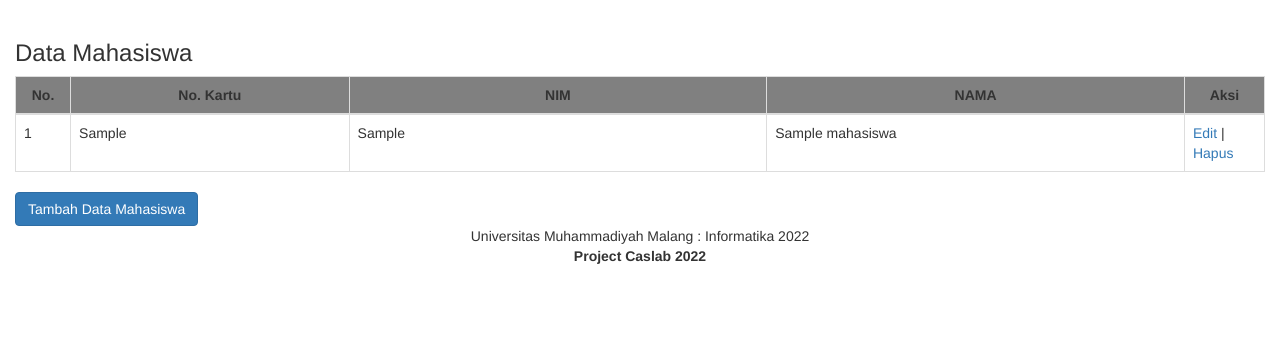
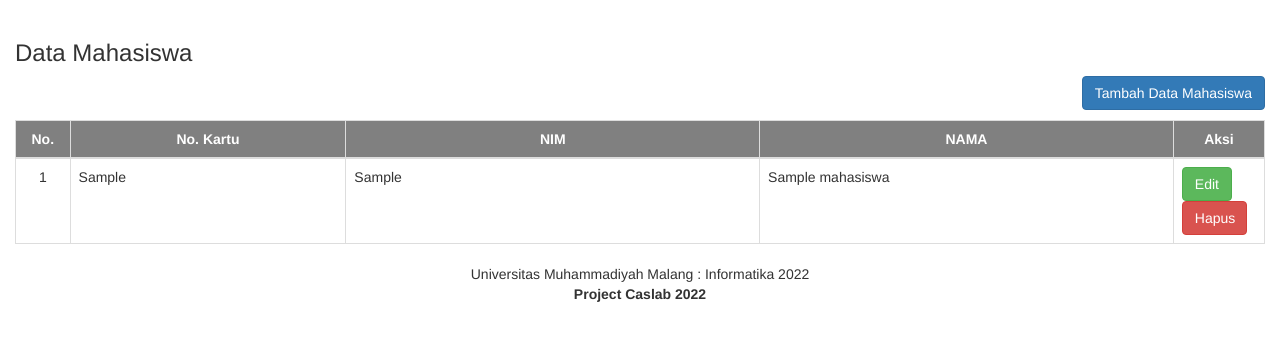
Before and after one commit to n4siKvn1ng/absensi_rfid, a PHP site: page /datamahasiswa.php in a window 1280 px wide. Shown: the part 52-393 px from the top of the page. Run offline with PHP 8.4, Linux system fonts and the light colour scheme; tables that the repository leaves empty or names only in its code hold one stand-in row (values such as "Sample post").

Commit message:
Menambahkan dan merapikan tombol
Memindahkan tombol tambah ke kanan atas, menambahkan tombol hapus dan edit

```diff
--- a/datamahasiswa.php
+++ b/datamahasiswa.php
@@ -3,22 +3,34 @@
     <head>
         <?php include "header.php"; ?>
         <title>Data Mahasiswa</title>
+       <link rel="stylesheet" type="text/css" href="style.css">
     </head>
     <body>
 
         <?php include "menu.php"; ?>
 
         <!--ISI-->
-        <div class="container-fluid">
+
+
+        <div class="container-fluid" style="width:100%;">
             <h3>Data Mahasiswa</h3>
-            <table class="table table-bordered">
+
+
+                        <!-- tombol tambah data mahasiswa -->
+                        <div class="table-header" style="float: right;">
+                        <a href="tambah.php"><button class="btn btn-primary"> Tambah Data Mahasiswa</button></a>
+                        </div>
+
+                        <div style="clear: both;"></div>
+
+            <table class="table table-bordered" style="margin-top: 10px">
             <thead>
-                <tr style="background-color: grey">
-                    <th style="width: 10px; text-align: center">No.</th>
+                <tr style="background-color: grey; color: white; height:100%;">
+                    <th style="width: 10px; text-align: center" >No.</th>
                     <th style="width: 200px; text-align: center">No. Kartu</th>
                     <th style="width: 300px; text-align: center">NIM</th>
                     <th style="width: 300px; text-align: center">NAMA</th>
-                    <th style="width: 5px; text-align: center">Aksi</th>
+                    <th style="width: 7.3%; text-align: center">Aksi</th>
                 </tr>
             </thead>
             <tbody>
@@ -36,29 +48,29 @@
                 ?>
 
                 <tr>
-                    <td> <?php echo $no; ?> </td>
+                    <td style="text-align: center"> <?php echo $no; ?> </td>
                     <td> <?php echo $data['nokartu']; ?> </td>
                     <td> <?php echo $data['nim']; ?> </td>
                     <td> <?php echo $data['nama']; ?> </td>
 
 
                     <td>
-                        <a href="edit.php?id=<?php echo $data['id']; ?>" >
-                        Edit</a> | <a href="hapus.php?id=<?php echo $data['id']; ?>" >
-                        Hapus</a>
+                        <a href="edit.php?id=<?php echo $data['id']; ?>" ><button class="btn btn-success" style="width:70x;">Edit</button>
+                        </a> <a href="hapus.php?id=<?php echo $data['id']; ?>" ><button class="btn btn-danger" style="width:65px;">Hapus</button></a>
+
                     </td>
                 </tr>
 
                 <?php } ?>
             </tbody>
+            </table>
+
+        </div>
 
 
-            </table>
 
-            <!-- tombol tambah data mahasiswa -->
-            <a href="tambah.php"> <button class="btn btn-primary">Tambah Data Mahasiswa</button> </a>
+    </body>
 
-        </div>
-        <?php include "footer.php"; ?>
-    </body>
+    <?php include "footer.php";  ?>
+
 </html>
```
